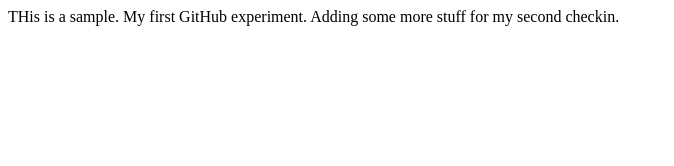
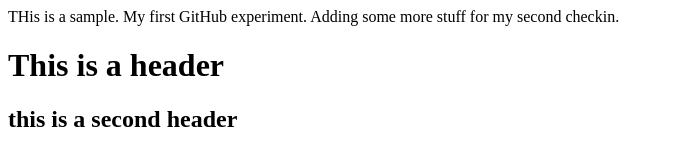
Before and after one commit to pazhenchira/pazhenchira, a plain HTML site: page index.html in a window 1280 px wide. Shown: the whole page, without its empty margins (0-674 px from the left). Drawn offline with Linux system fonts and the light colour scheme.

Commit message:
3rd iteration

```diff
--- a/index.html
+++ b/index.html
@@ -6,5 +6,7 @@
 <body>
   THis is a sample. My first GitHub experiment.
   Adding some more stuff for my second checkin.
+  <h1>This is a header</h1>
+  <h2> this is a second header</h2>
 </body>
 </html>
```
